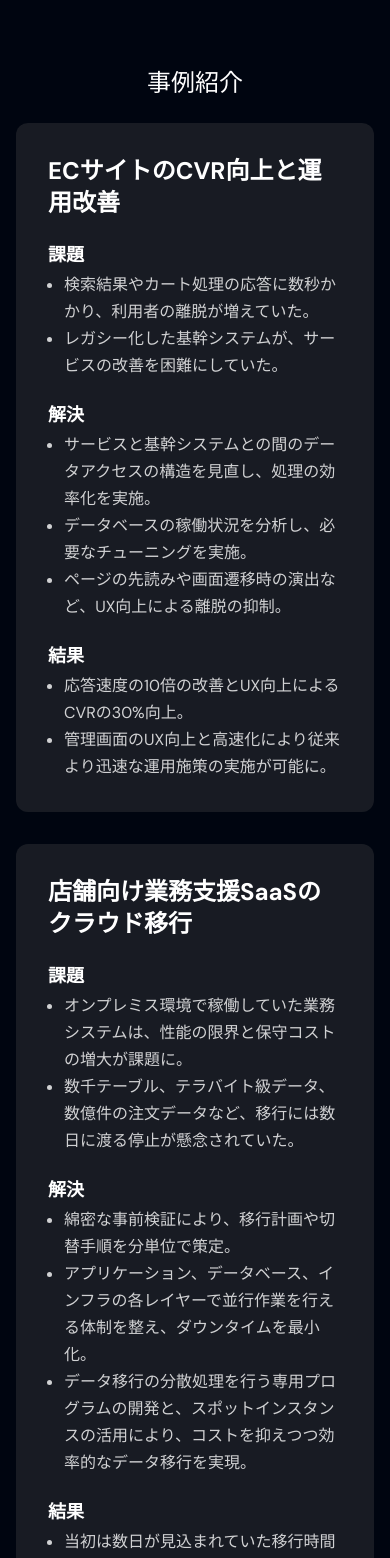
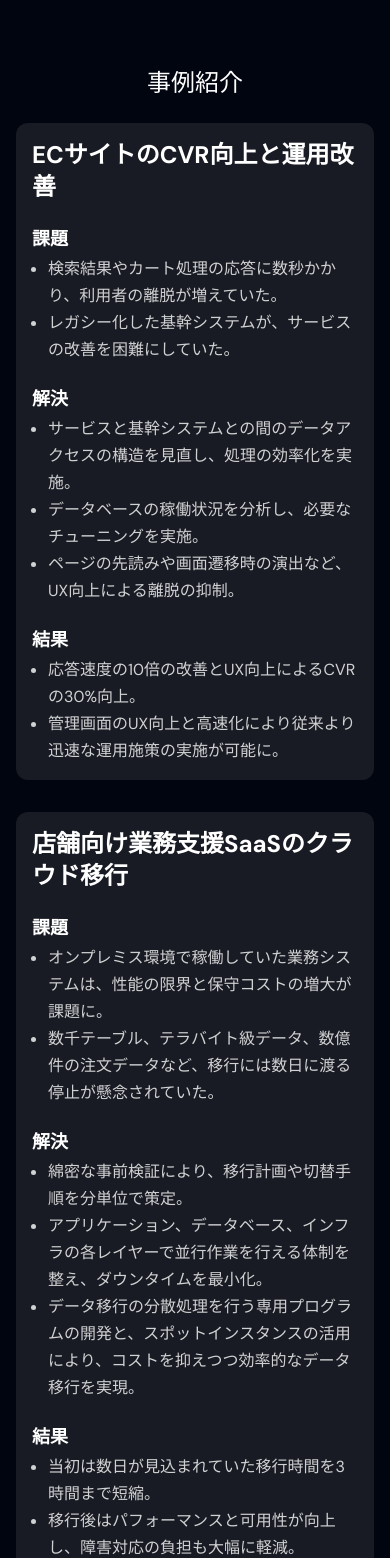
Before and after one commit to youmind-jp/corporate-front, a Next.js app: page / in a window 390 px wide. Shown: the part 1400-2958 px from the top of the page. Built offline with nearby package versions, Linux system fonts and the light colour scheme; grey boxes are pictures that could not be loaded.

Commit message:
「事例紹介」不要な余白を削除し文言をより広く表示

```diff
--- a/src/components/Home/CaseStudies/index.tsx
+++ b/src/components/Home/CaseStudies/index.tsx
@@ -4,7 +4,7 @@ import { motion } from 'framer-motion';
 const CaseStudies = () => {
   return (
     <section className="md:pt-28 pt-9" id="case-studies">
-      <div className="container mx-auto lg:max-w-screen-xl md:max-w-screen-md lg:px-16 px-4">
+      <div className="container mx-auto lg:max-w-screen-xl md:max-w-screen-md lg:px-0 px-4">
         <div className="text-center">
           <motion.div
             whileInView={{ y: 0, opacity: 1 }}
@@ -22,7 +22,7 @@ const CaseStudies = () => {
           >
             <div>
               <div className="grid grid-cols-1 md:grid-cols-2 gap-8 text-left">
-                <div className="bg-light_grey bg-opacity-30 rounded-xl p-8 flex flex-col items-start">
+                <div className="bg-light_grey bg-opacity-30 rounded-xl p-4 lg:p-8 flex flex-col items-start">
                   <h3 className="text-24 text-white font-bold mb-2">
                     ECサイトのCVR向上と運用改善
                   </h3>
@@ -62,7 +62,7 @@ const CaseStudies = () => {
                   </ul>
                 </div>
 
-                <div className="bg-light_grey bg-opacity-30 rounded-xl p-8 flex flex-col items-start">
+                <div className="bg-light_grey bg-opacity-30 rounded-xl p-4 lg:p-8 flex flex-col items-start">
                   <h3 className="text-24 text-white font-bold mb-2">
                     店舗向け業務支援SaaSのクラウド移行
                   </h3>
@@ -103,7 +103,7 @@ const CaseStudies = () => {
                   </ul>
                 </div>
 
-                <div className="bg-light_grey bg-opacity-30 rounded-xl p-8 flex flex-col items-start">
+                <div className="bg-light_grey bg-opacity-30 rounded-xl p-4 lg:p-8 flex flex-col items-start">
                   <h3 className="text-24 text-white font-bold mb-2">
                     新規事業のPoC立ち上げと内製化支援
                   </h3>
@@ -148,7 +148,7 @@ const CaseStudies = () => {
                   </ul>
                 </div>
 
-                <div className="bg-light_grey bg-opacity-30 rounded-xl p-8 flex flex-col items-start">
+                <div className="bg-light_grey bg-opacity-30 rounded-xl p-4 lg:p-8 flex flex-col items-start">
                   <h3 className="text-24 text-white font-bold mb-2">
                     ネットワークゲームのサーバ開発
                   </h3>
```
